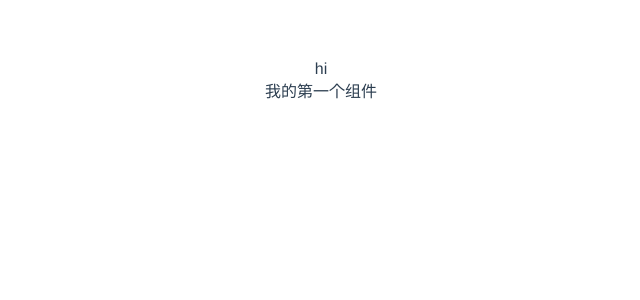
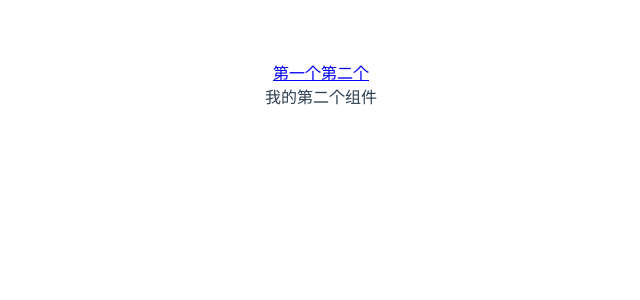
Before and after one commit to EvelynWXY/jelly-ui, a Vue app: page /#/xxx in a window 1280 px wide. Shown: the top 300 px of the page, without its empty margins (319-959 px from the left). Built offline with nearby package versions, Linux system fonts and the light colour scheme.

Commit message:
初始化 vue-router

```diff
--- a/index.html
+++ b/index.html
@@ -1,13 +1,13 @@
 <!DOCTYPE html>
 <html lang="en">
   <head>
-  <meta charset="UTF-8">
+    <meta charset="UTF-8" />
     <link rel="icon" href="/favicon.ico" />
-  <meta name="viewport" content="width=device-width, initial-scale=1.0">
+    <meta name="viewport" content="width=device-width, initial-scale=1.0" />
     <title>Vite App</title>
   </head>
   <body>
     <div id="app"></div>
-  <script type="module" src="/src/main.js"></script>
+    <script type="module" src="/src/main.ts"></script>
   </body>
 </html>
--- a/src/App.vue
+++ b/src/App.vue
@@ -1,18 +1,16 @@
 <template>
-  <div>hi</div>
-  <Evelyn />
+  <div>
+    <router-link to="/">第一个</router-link>
+    <router-link to="/xxx">第二个</router-link>
+  </div>
+  <router-view />
 </template>
 
 <script>
-import Evelyn from './components/Evelyn.vue'
 
 
 export default {
   name: 'App',
-  components: {
-    //标签：组件
-    Evelyn: Evelyn
 
-  }
 }
 </script>
--- /dev/null
+++ b/src/components/Evelyn2.vue
@@ -0,0 +1,5 @@
+<template>
+    <div>
+        我的第二个组件
+    </div>
+</template>
--- a/src/main.js
+++ /dev/null
@@ -1,5 +0,0 @@
-import { createApp } from 'vue'
-import App from './App.vue'
-import './index.css'
-
-createApp(App).mount('#app')
--- /dev/null
+++ b/src/main.ts
@@ -0,0 +1,19 @@
+import { createApp } from "vue";
+import App from "./App.vue";
+import Evelyn from './components/Evelyn.vue'
+import Evelyn2 from './components/Evelyn2.vue'
+import "./index.css";
+import { createWebHashHistory, createRouter } from "vue-router";
+
+const history = createWebHashHistory();
+const router = createRouter({
+    history: history,
+    routes: [
+        { path: '/', component: Evelyn },
+        { path: '/xxx', component: Evelyn2 }
+    ]
+
+});
+const app = createApp(App);
+app.use(router);
+app.mount("#app");
--- /dev/null
+++ b/src/shims-vue.d.ts
@@ -0,0 +1,5 @@
+declare module '*.vue' {
+    import { ComponentOptions } from "vue";
+    const componentOptions: ComponentOptions;
+    export default componentOptions;
+}
```
Also changed, not shown: package.json (+4 -3 lines), src/tsconfig.json (added, +9 -0 lines), 1 other file (tests, documents, lock files or other folders). Lines whose indentation alone changed are shown as unchanged.
